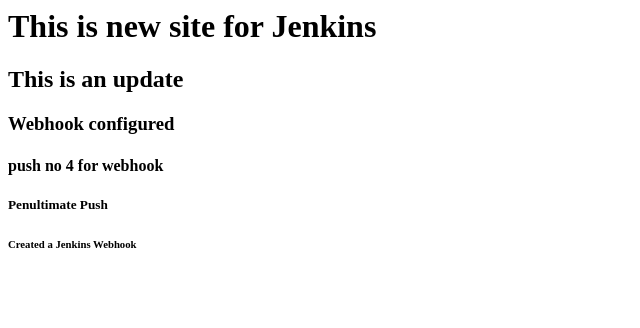
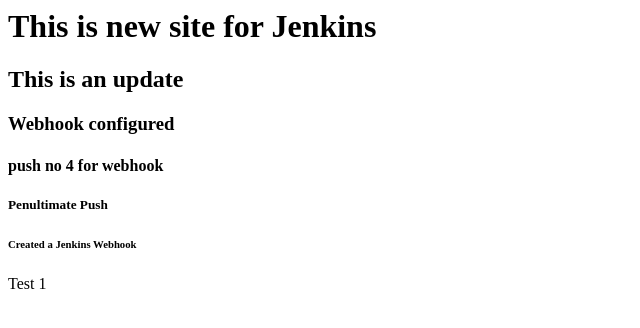
Before and after one commit to getdd7/Jenkins1, a plain HTML site: page index.html in a window 1280 px wide. Shown: the full height of the page, 0-640 px from the left. Drawn offline with Linux system fonts and the light colour scheme.

Commit message:
Update index.html

```diff
--- a/index.html
+++ b/index.html
@@ -4,3 +4,4 @@
 <h4> push no 4 for webhook </h4>
 <h5> Penultimate Push </h5>
 <h6> Created a Jenkins Webhook</h6>
+<h7>Test 1</h7>
```
